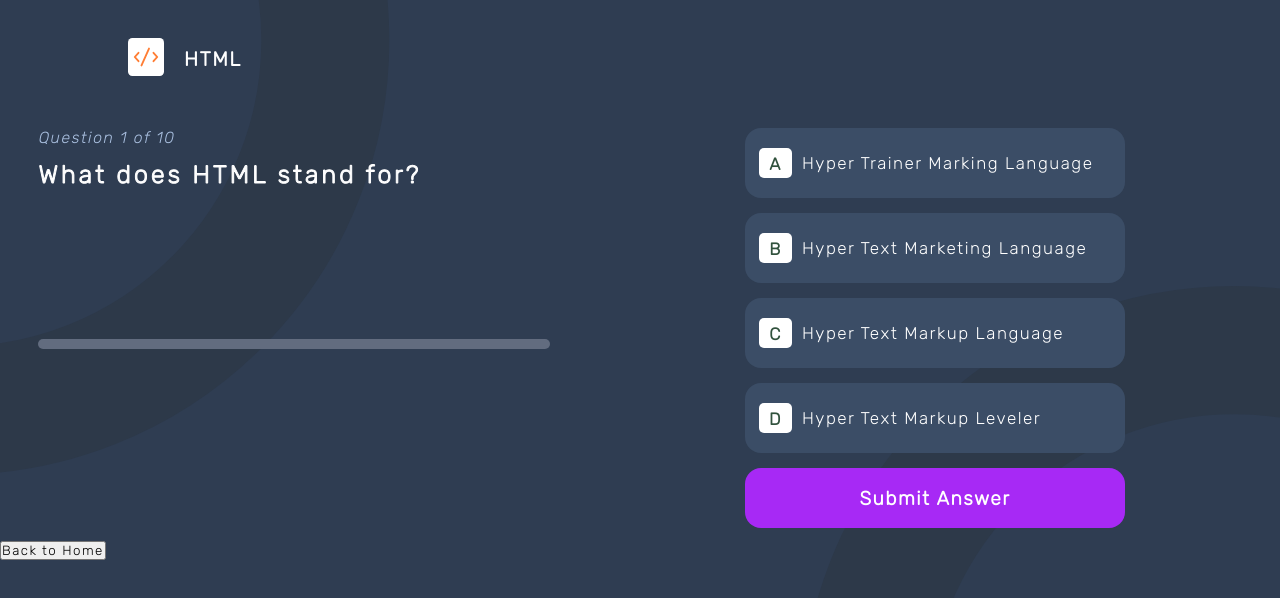
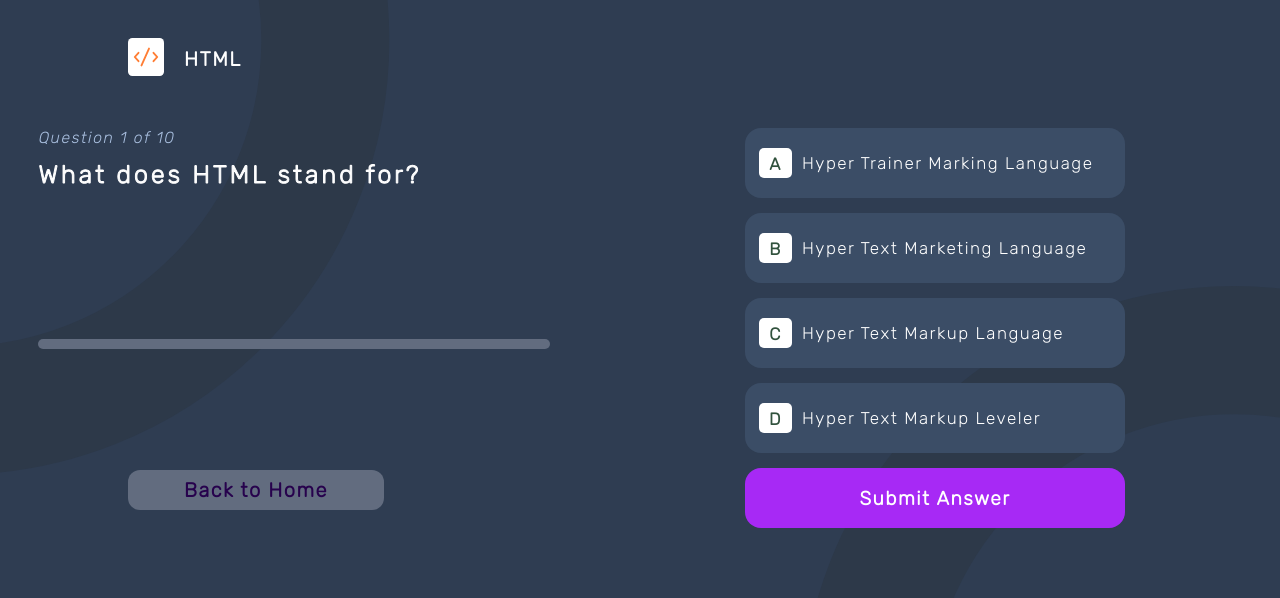
Before and after one commit to KwesiSai/FrontEndQuizApp, a React (Create React App) app in the folder frontend-react/: page / in a window 1280 px wide. Both pictures are taken after a click on the button "HTML". Shown: the top 598 px of the page. Built offline with nearby package versions, Linux system fonts and the light colour scheme.

Commit message:
edit 'return to home' button

```diff
--- a/frontend-react/src/App.css
+++ b/frontend-react/src/App.css
@@ -1,20 +1,45 @@
-.App {
+/* .App {
   margin-left: 10%;
   margin-top: 0;
   padding: 40px;
   letter-spacing: 1px;
   -webkit-text-stroke: 2px;
+} */
+.return {
+  background-color: rgb(98, 108, 127);
+  color:rgb(39, 2, 77);
+  font-family: Rubik;
+  font-weight: 1000;
+  border: 1px solid transparent;
+  font-size:20px;
+  border-radius: 12px;
+  width: 20%;
+  height:40px;
+  position: relative;
+  top: -70px;
+  margin-left: 10%;
 }
 
-@font-face {
+.return:hover{
+  cursor: pointer;
+  background-color: rgb(42, 53, 72);;
+  color: white;
+}
+@media (max-width: 600px){
+  .return{
+    top: 0;
+    margin-left: 15%;
+    width: 70%;
+  }
+}
+/* @font-face {
   font-family: 'Rubik-Italic';
   src: url(../public/fonts/Rubik-Italic-VariableFont_wght.ttf) format('truetype');
   font-weight: 100; /* Adjust weight as needed */
-  font-style: normal; /* Adjust style as needed */
-}
-@font-face {
+  /* font-style: normal; Adjust style as needed */
+/* @font-face {
   font-family: 'Rubik';
-  src: url(../public/fonts/Rubik-VariableFont_wght.ttf) format('truetype');
-  font-weight: 100; /* Adjust weight as needed */
-  font-style: normal; /* Adjust style as needed */
-}
+  src: url(../public/fonts/Rubik-VariableFont_wght.ttf) format('truetype'); */
+  /* font-weight: 100; Adjust weight as needed */
+  /* font-style: normal; Adjust style as needed */
+/* } */
--- a/frontend-react/src/App.tsx
+++ b/frontend-react/src/App.tsx
@@ -5,6 +5,8 @@ import React, { useState} from 'react';
 import Home from './home/home';
 import Quiz from './quiztest/quiz';
 import Score from './score/score';
+import './App.css';
+
 // import PatternDark from './images/pattern-background-desktop-dark.svg';
 // import PatternLight from './images/pattern-background-desktop-light.svg';
 
@@ -13,7 +15,7 @@ import Score from './score/score';
 //   position: fixed;
 //   top: 0;
 //   left: 0;
-//   width: 100vw;
+//   width: 100
 //   height: 100vh;
 //   pointer-events: none;
 //   z-index: 1;
@@ -86,7 +88,7 @@ const App: React.FC = () => {
       <Home onSelectTopic={handleSelectTopic} />
     )}
     {selectedTopic && !quizCompleted && (
-      <button onClick={handleBackToHome}>Back to Home</button>
+      <button className="return" onClick={handleBackToHome}>Back to Home</button>
     )}
   </div>
 );
--- /dev/null
+++ b/frontend-react/src/declarations.d.ts
@@ -0,0 +1 @@
+declare module '*.css'
--- a/frontend-react/src/quiztest/quiz.tsx
+++ b/frontend-react/src/quiztest/quiz.tsx
@@ -193,6 +193,7 @@ const OptionButton = styled.button<OptionButtonProps>`
   &:hover:not(:focus) span {
     color: rgb(167, 41, 245);
     transform: scale(1.1);
+    cursor: pointer;
   }
 
   ${({ submitted, selected, isCorrect, isWrong }) => css`
@@ -251,6 +252,7 @@ const SubmitButton = styled.button`
 
   &:hover {
     background-color: rgb(210, 148, 248);
+    cursor: pointer
   }
   @media (max-width: 600px){
     width: 90%;
--- a/frontend-react/src/score/score.css
+++ b/frontend-react/src/score/score.css
@@ -74,6 +74,7 @@
 }
 .score-display button:hover{
     background-color: rgb(210, 148, 248);
+    cursor: pointer;
 }
 .scoretitle{
     display: flex;
```
